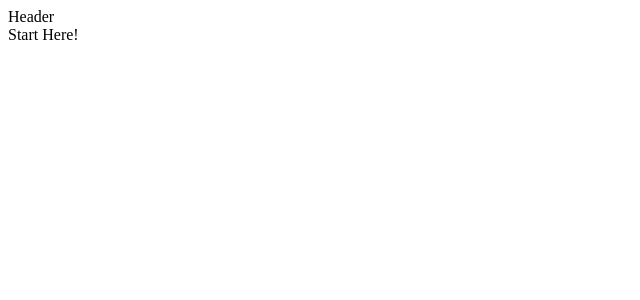
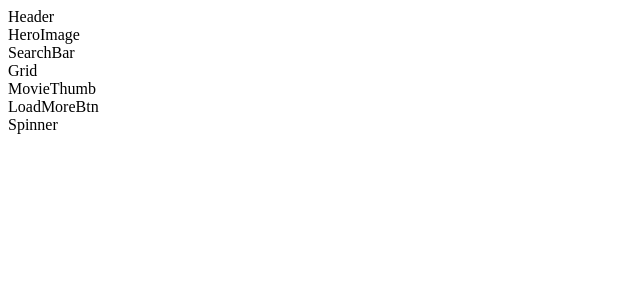
Before and after one commit to ahallam75/react-rmdb, a React (Create React App) app: page / in a window 1280 px wide. Shown: the top 300 px of the page, without its empty margins (0-640 px from the left). Built offline with nearby package versions, Linux system fonts and the light colour scheme.

Commit message:
Continue initial elements setup

```diff
--- a/src/components/App.js
+++ b/src/components/App.js
@@ -1,10 +1,11 @@
 import React from "react";
 import Header from "./elements/Header";
+import Home from "./Home";
 
 const App = () => (
   <div>
     <Header />
-    Start Here!
+    <Home />
   </div>
 );
 
--- /dev/null
+++ b/src/components/Home.js
@@ -0,0 +1,22 @@
+import React from "react";
+
+// import Components
+import HeroImage from "./elements/HeroImage";
+import SearchBar from "./elements/SearchBar";
+import Grid from "./elements/Grid";
+import MovieThumb from "./elements/MovieThumb";
+import LoadMoreBtn from "./elements/LoadMoreBtn";
+import Spinner from "./elements/Spinner";
+
+const Home = () => (
+  <React.Fragment>
+    <HeroImage />
+    <SearchBar />
+    <Grid />
+    <MovieThumb />
+    <LoadMoreBtn />
+    <Spinner />
+  </React.Fragment>
+);
+
+export default Home;
--- /dev/null
+++ b/src/components/elements/Grid.js
@@ -0,0 +1,5 @@
+import React from "react";
+
+const Grid = () => <div>Grid</div>;
+
+export default Grid;
--- /dev/null
+++ b/src/components/elements/HeroImage.js
@@ -0,0 +1,5 @@
+import React from "react";
+
+const HeroImage = () => <div>HeroImage</div>;
+
+export default HeroImage;
--- /dev/null
+++ b/src/components/elements/LoadMoreBtn.js
@@ -0,0 +1,5 @@
+import React from "react";
+
+const LoadMoreBtn = () => <div>LoadMoreBtn</div>;
+
+export default LoadMoreBtn;
--- /dev/null
+++ b/src/components/elements/MovieThumb.js
@@ -0,0 +1,5 @@
+import React from "react";
+
+const MovieThumb = () => <div>MovieThumb</div>;
+
+export default MovieThumb;
--- /dev/null
+++ b/src/components/elements/SearchBar.js
@@ -0,0 +1,5 @@
+import React from "react";
+
+const SearchBar = () => <div>SearchBar</div>;
+
+export default SearchBar;
--- /dev/null
+++ b/src/components/elements/Spinner.js
@@ -0,0 +1,5 @@
+import React from "react";
+
+const Spinner = () => <div>Spinner</div>;
+
+export default Spinner;
```
